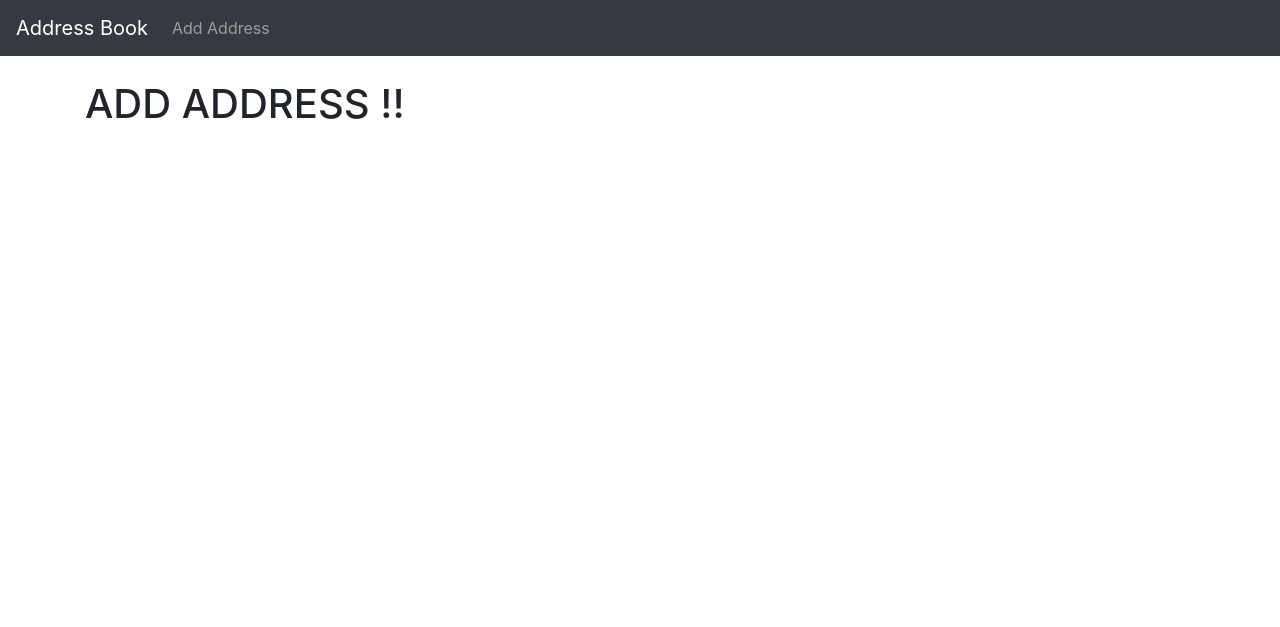
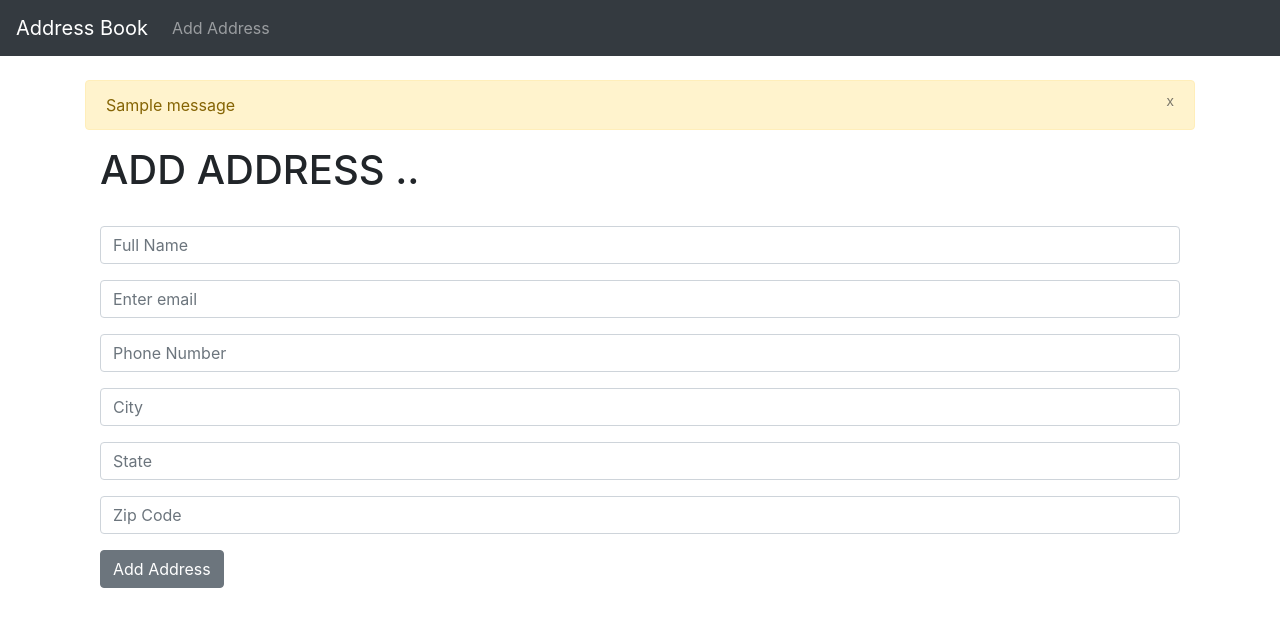
Before and after one commit to nabilhesham/Address-Book, a Django app: page /add_address in a window 1280 px wide. Shown: the top 627 px of the page. Run offline with Django 3.2, Linux system fonts and the light colour scheme; tables that the repository leaves empty hold one stand-in row (values such as "Sample post"); one stand-in notice (Sample message) is shown; some libraries are stand-ins or nearby versions.

Commit message:
finished

```diff
--- a/address_book/templates/add_address.html
+++ b/address_book/templates/add_address.html
@@ -1,5 +1,32 @@
 {% extends 'base.html' %}
 
 {% block content %}
-  <h1>ADD ADDRESS !!</h1>
+<div class="container">
+  <h1>ADD ADDRESS .. </h1>
+  <br>
+  <form method="post">
+    {% csrf_token %}
+    <div class="form-group">
+      <input type="text" class="form-control" id="exampleInputEmail1" aria-describedby="emailHelp" placeholder="Full Name" name='name'>
+    </div>
+    <div class="form-group">
+      <input type="email" class="form-control" id="exampleInputEmail1" aria-describedby="emailHelp" placeholder="Enter email" name='email'>
+    </div>
+    <div class="form-group">
+      <input type="text" class="form-control" id="exampleInputEmail1" aria-describedby="emailHelp" placeholder="Phone Number" name='phone'>
+    </div>
+    <div class="form-group">
+      <input type="text" class="form-control" id="exampleInputEmail1" aria-describedby="emailHelp" placeholder="City" name='city'>
+    </div>
+    <div class="form-group">
+      <input type="text" class="form-control" id="exampleInputEmail1" aria-describedby="emailHelp" placeholder="State" name='state'>
+    </div>
+    <div class="form-group">
+      <input type="text" class="form-control" id="exampleInputEmail1" aria-describedby="emailHelp" placeholder="Zip Code" name='zipcode'>
+    </div>
+    <button type="submit" class="btn btn-secondary">Add Address</button>
+  </form>
+  <br>
+</div>
+
 {% endblock %}
--- a/address_book/templates/base.html
+++ b/address_book/templates/base.html
@@ -28,6 +28,16 @@
 
     <br>
     <div class="container">
+      {% if messages %}
+        {% for message in messages %}
+          <div class="alert alert-warning" role="alert">
+            <button  class="close" data-dismiss="alert">
+                <small><sup>x</sup></small>
+            </button>
+            {{ message }}
+          </div>
+        {% endfor %}
+      {% endif %}
       {% block content %}
       {% endblock %}
     </div>
--- a/address_book/urls.py
+++ b/address_book/urls.py
@@ -5,4 +5,6 @@ from . import views
 urlpatterns = [
     path('', views.home, name='home'),
     path('add_address', views.add_address, name='add_address'),
+    path('edit/<address_id>', views.edit, name='edit'),
+    path('delete/<address_id>', views.delete, name='delete'),
 ]
--- a/address_book/views.py
+++ b/address_book/views.py
@@ -1,7 +1,47 @@
 from django.shortcuts import render, redirect
+from .models import Address
+from .forms import AddressForm
+from django.contrib import messages
 
 def home(request):
-    return render(request, 'home.html', {})
+    all_addresses = Address.objects.all
+    return render(request, 'home.html', {'all_addresses':all_addresses})
 
 def add_address(request):
-    return render(request, 'add_address.html', {})
+    if request.method == 'POST':
+        form = AddressForm(request.POST or None)
+        if form.is_valid():
+            form.save()
+            messages.success(request, ('Address Has Been Added'))
+            return redirect('home')
+        else:
+            messages.success(request, ('Seems Like There Wass an ERROR...'))
+            return render(request, 'add_address.html', {})
+    else:
+        return render(request, 'add_address.html', {})
+
+def edit(request, address_id):
+    if request.method == 'POST':
+        current_address = Address.objects.get(pk=address_id)
+        form = AddressForm(request.POST or None, instance=current_address )
+        if form.is_valid():
+            form.save()
+            messages.success(request, ('Address Has Been Edited'))
+            return redirect('home')
+        else:
+            messages.success(request, ('Seems Like There Wass an ERROR...'))
+            return render(request, 'edit.html', {})
+    else:
+        get_address = Address.objects.get(pk=address_id)
+        return render(request, 'edit.html', {'get_address':get_address})
+
+
+def delete(request, address_id):
+    if request.method == 'POST':
+        current_address = Address.objects.get(pk=address_id)
+        current_address.delete()
+        messages.success(request, ('Address Has Been Deleted'))
+        return redirect('home')
+    else:
+        messages.success(request, ('Nothing to see HERE !!'))
+        return redirect('home')
```
Also changed, not shown: address_book/forms.py (added, +7 -0 lines), address_book/templates/edit.html (added, +42 -0 lines), address_book/templates/home.html (+26 -1 lines).
